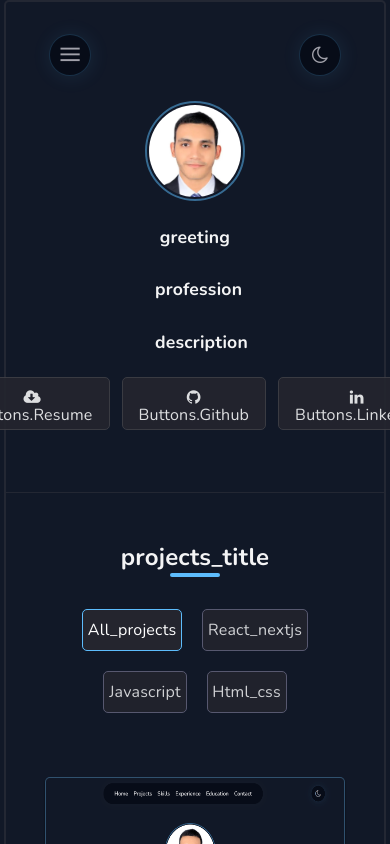
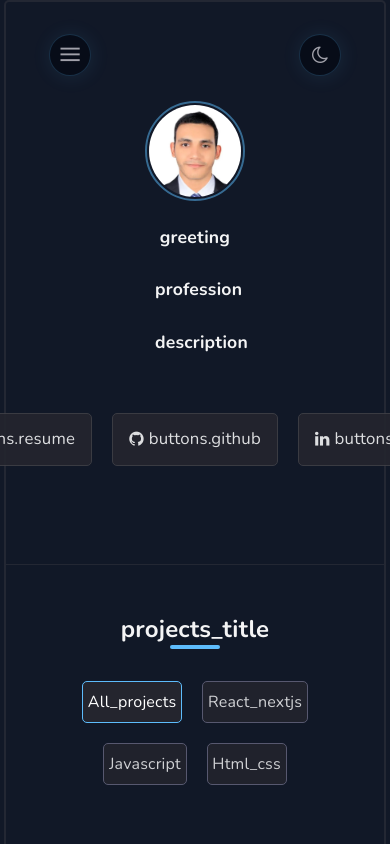
Before and after one commit to Mohamed-khaled0/My-Portfolio-ReactJS, a React (Vite) app: page / in a window 390 px wide. Shown: the top 844 px of the page. Built offline with nearby package versions, Linux system fonts and the light colour scheme; no server answers.

Commit message:
Fix hight in hero section

```diff
--- a/public/locales/de/hero.json
+++ b/public/locales/de/hero.json
@@ -1,7 +1,7 @@
 {
     "greeting": "Hallo 👋🏻 Ich bin Mohamed Khaled",
     "profession": "Softwareingenieur mit Schwerpunkt auf Webentwicklung",
-    "description": "Ich habe eine Leidenschaft dafür, interaktive Webanwendungen zu erstellen, und mein Tag besteht darin, an Projekten mit HTML, CSS, Tailwind, JavaScript, TypeScript und React.js zu arbeiten.",
+    "description": "Ich habe eine Leidenschaft dafür, interaktive Webanwendungen zu erstellen, mein Tag besteht darin, an Projekten mit HTML, CSS, Tailwind, JavaScript, TypeScript und React.js zu arbeiten.",
     "buttons": {
       "resume": "Lebenslauf",
       "github": "Github",
--- a/public/locales/en/hero.json
+++ b/public/locales/en/hero.json
@@ -1,7 +1,7 @@
 {
     "greeting": "Hi 👋🏻 I’m Mohamed Khaled",
     "profession": "Software engineer mainly focused on Web Development",
-    "description": "I have a passion for building interactive web applications and my day consists of working on projects with HTML, CSS, Tailwind, JavaScript, TypeScript, and React.js.",
+    "description": "I have a passion for building interactive web applications , my day consists of working on projects with HTML, CSS, Tailwind, JavaScript, TypeScript, and React.js.",
     "buttons": {
       "resume": "Resume",
       "github": "Github",
--- a/src/components/2-hero/hero.css
+++ b/src/components/2-hero/hero.css
@@ -4,6 +4,7 @@ section.hero {
     flex-direction: column;
     align-items: center;
     justify-content: center;
+    height: 80vh;
 }
 
 section.hero .title {
@@ -37,18 +38,18 @@ section.hero .left-section {
     align-items: center;
 }
 
+
 section.hero .left-section button {
-    margin: 15px;
-    margin-bottom: 50px;
+    margin: 50px 10px;
+    height: 28px;
+    line-height: 1rem;
+    font-size: 1.0rem;
+    padding: .7rem 1rem;
     background-color: rgba(36, 37, 46, 1);
     width: 8rem;
-    height: 40px;
     border-radius: 5px;
     text-align: center;
-    padding: .7rem 1rem;
-    line-height: 1.5rem;
     opacity: 0.9;
-    text-transform: capitalize;
     font-size: 1.05rem;
     transition: 0.3s;
     border: 1px solid rgb(63 63 70);
@@ -65,6 +66,10 @@ section.hero .left-section button:hover {
 }
 
 @media (max-width: 1400px) {
+    section.hero {
+        height: auto;
+    }
+
     section.hero .title {
         line-height: 1.3rem;
         margin-top: 20px;
@@ -72,11 +77,19 @@ section.hero .left-section button:hover {
         line-height: 1.2rem;
         font-size: 1.2rem;
     }
+
+    section.hero .left-section button{
+        width: auto;
+    }
 }
 
 @media (max-width: 600px) {
+
+    section.hero {
+        height: auto;
+    }
+
     section.hero .avatar {
-
             width: 100px;
             border-radius: 50%;
             margin-bottom: 5px;
@@ -84,7 +97,13 @@ section.hero .left-section button:hover {
         }
 
 
-
+        section.hero .left-section button{
+            width: auto;
+            display: flex;
+            gap: 5px;
+            justify-content: center;
+            align-items: center;
+        }
 
     section.hero .title {
         width: 80% !important;
@@ -92,12 +111,3 @@ section.hero .left-section button:hover {
         font-size: 1.1rem;
     }
 }
-
-
-section.hero .left-section button {
-    margin: 14px 6px;
-    height: 28px;
-    line-height: 1rem;
-    font-size: 1.0rem;
-    width: auto;
-}
```
